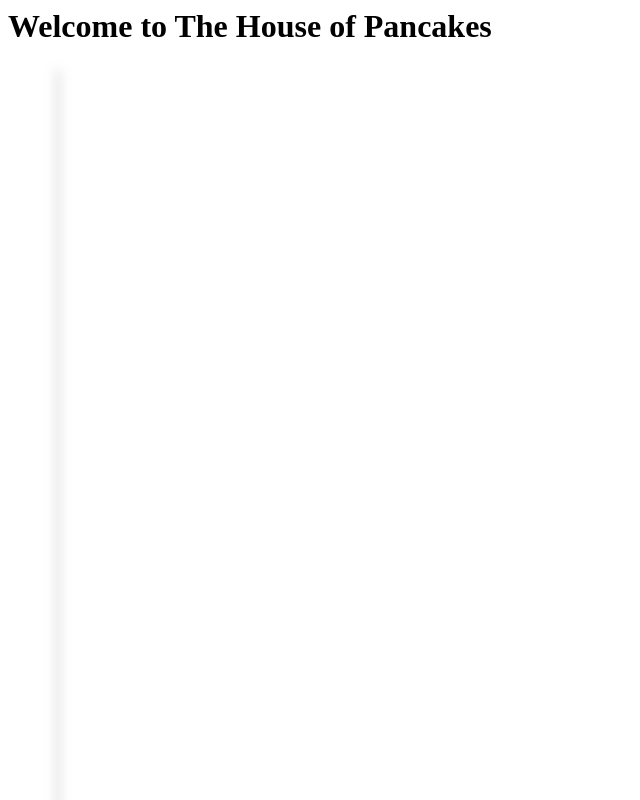
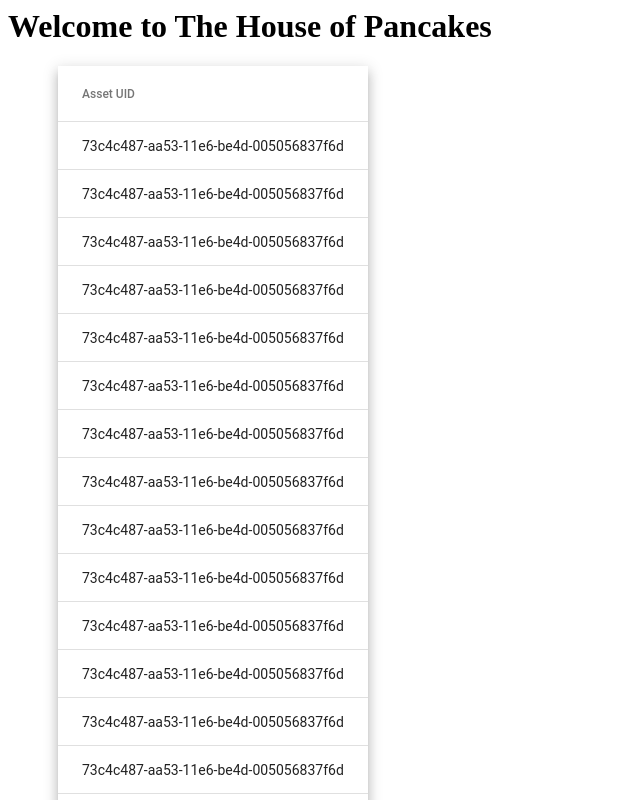
Before and after one commit to Parmentrout/grid-demo, an Angular app: page / in a window 1280 px wide. Shown: the top 800 px of the page, without its empty margins (0-640 px from the left). Built offline with nearby package versions, Linux system fonts and the light colour scheme.

Commit message:
Working hardcoded

```diff
--- a/src/app/data/mockData.service.ts
+++ b/src/app/data/mockData.service.ts
@@ -12,24 +12,28 @@ export class DataService {
   getConfiguration(): GridConfiguration {
     const columns: GridColumn[] = [
       {
-        name: 'assetUID',
+        name: 'assetUid',
         sort: SortDirection.None,
+        label: 'Asset UID',
         pinned: true,
         width: 200
       },
       {
         name: 'assetSerialNumber',
         sort: SortDirection.None,
+        label: 'Asset Serial Number',
         pinned: true
       },
       {
         name: 'switchName',
         sort: SortDirection.Ascending,
+        label: 'Switch Name',
         pinned: true
       },
       {
         name: 'switchState',
         sort: SortDirection.Ascending,
+        label: 'Switch State',
         pinned: true
       }
     ];
--- a/src/app/grid.component.html
+++ b/src/app/grid.component.html
@@ -1,7 +1,11 @@
 <table mat-table [dataSource]="data" class="mat-elevation-z8">
-  <ng-container [matColumnDef]="column.name" *ngFor="let column of configuration.columnOptions">
+  <!-- <ng-container [matColumnDef]="column.name" *ngFor="let column of configuration.columnOptions">
     <th mat-header-cell *matHeaderCellDef>{{ column.name }}</th>
     <td mat-cell *matCellDef="let element">{{ element[column.name] }}</td>
+  </ng-container> -->
+  <ng-container matColumnDef="assetUid">
+    <th mat-header-cell *matHeaderCellDef>Asset UID</th>
+    <td mat-cell *matCellDef="let element">{{ element.assetUID }}</td>
   </ng-container>
 
   <tr mat-header-row *matHeaderRowDef="columnsToDisplay"></tr>
--- a/src/app/grid.component.ts
+++ b/src/app/grid.component.ts
@@ -11,7 +11,8 @@ export class VSSGridComponent {
 
   @Input() data: any;
 
-  get columnOptions(): string[] {
-    return this.configuration.columnDefinitions.map(x => x.name);
+  get columnsToDisplay(): string[] {
+    return ['assetUid'];
+    //return this.configuration.columnDefinitions.map(x => x.name);
   }
 }
--- a/src/app/grid.types.ts
+++ b/src/app/grid.types.ts
@@ -4,6 +4,7 @@ export class GridConfiguration {
 
 export class GridColumn {
   name: string;
+  label: string;
   sort: SortDirection;
   visible?: boolean = true;
   pinned?: boolean = false;
--- a/src/index.html
+++ b/src/index.html
@@ -1,6 +1,6 @@
 <html>
   <head>
-    <title>Angular App</title>
+    <title>Grid POC</title>
   </head>
 
   <body>
```
